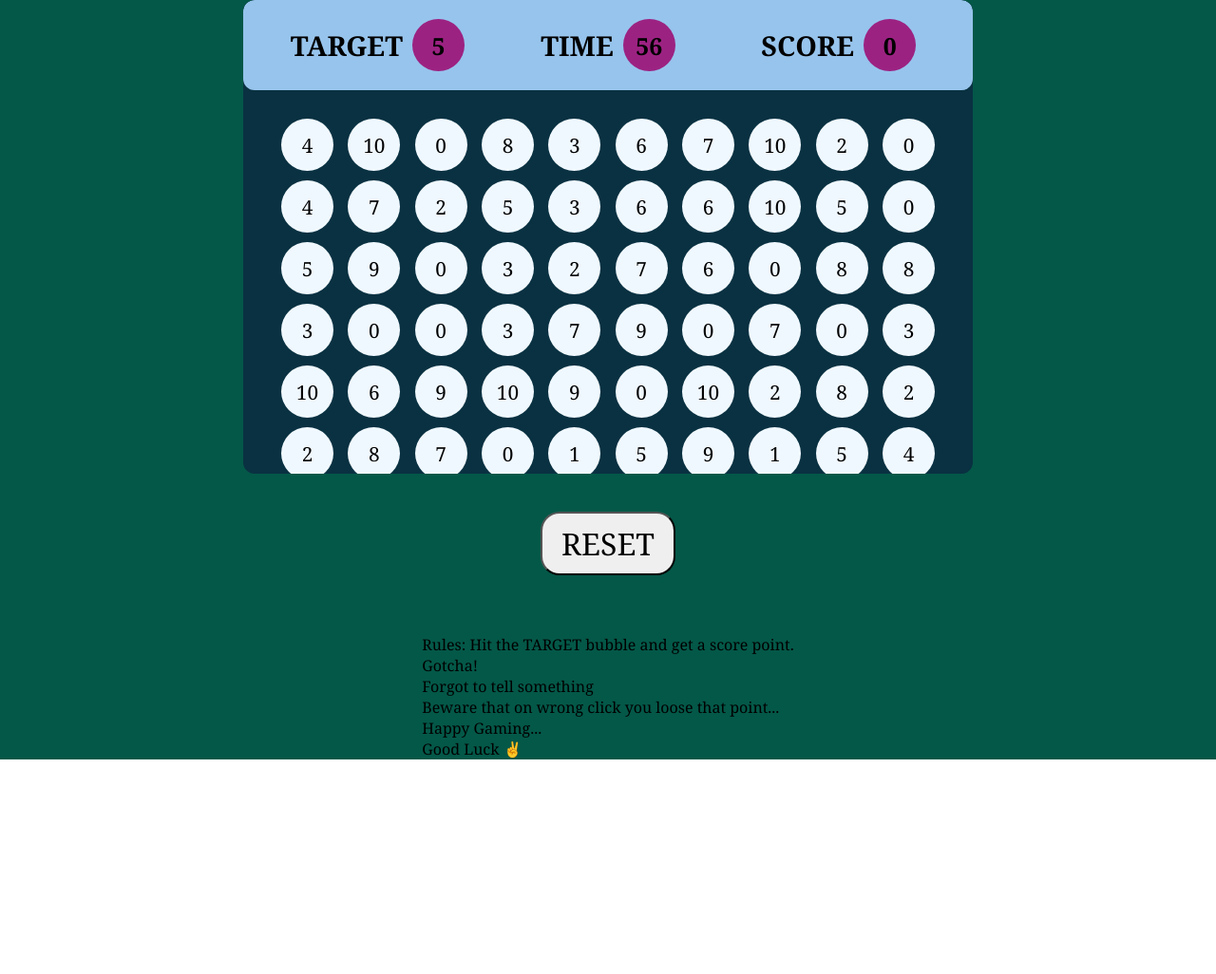
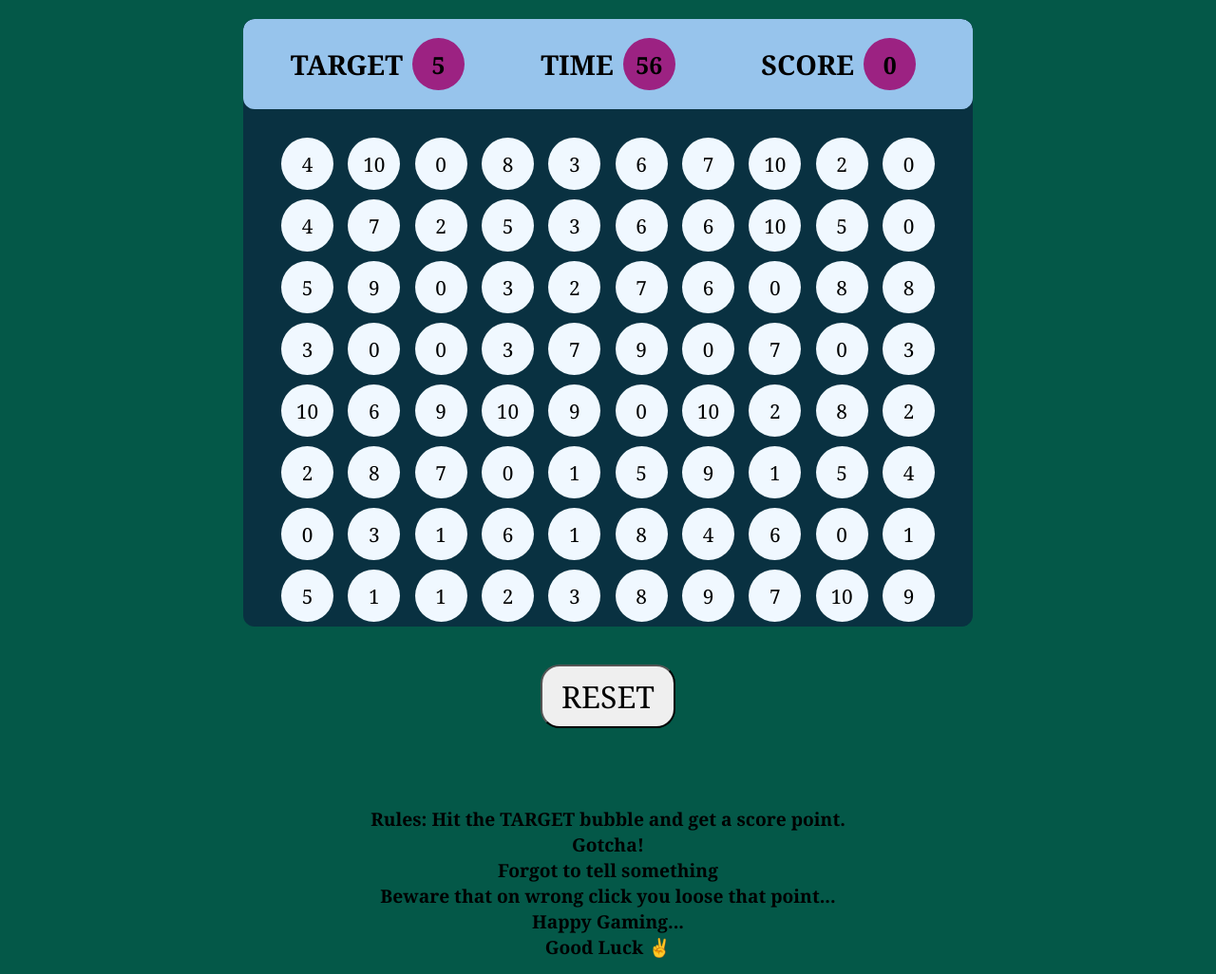
Before and after one commit to satya-supercluster/Bubble_game, a plain HTML site: page index.html in a window 1280 px wide. Shown: the whole page at 95% size. Before the commit the page ends 800 px from the top, so only its background shows below. Drawn offline with Linux system fonts and the light colour scheme.

Commit message:
Update style.css

```diff
--- a/style.css
+++ b/style.css
@@ -7,7 +7,6 @@ body{
     min-height: 100vh;
 }
 .page{
-    height:100vh;
     width:100%;
     background-color: rgb(4, 88, 72);
     display: flex;
@@ -16,12 +15,21 @@ body{
     gap:40px;
     flex-direction: column;
 }
+#rules{
+    margin:15px;
+}
+#rules p{
+    font-size: 1.2em;
+    text-align: center;
+    font-weight: 700;;
+}
 .window{
     height:80vh;
     width:60vw;
     background-color: rgb(9, 49, 65);
     border-radius: 12px;
     overflow: hidden;
+    margin-top: 20px;
 }
 #ginfo{
     /* height:7.5vh; */
@@ -80,7 +88,8 @@ body{
     height:30vh;
     width:30vw;
     position: absolute;
-    backdrop-filter: blur(15px);
+    top:25%;
+    backdrop-filter: blur(20px);
     border-radius: 12px;
     z-index: -1;
     display:flex;
```
